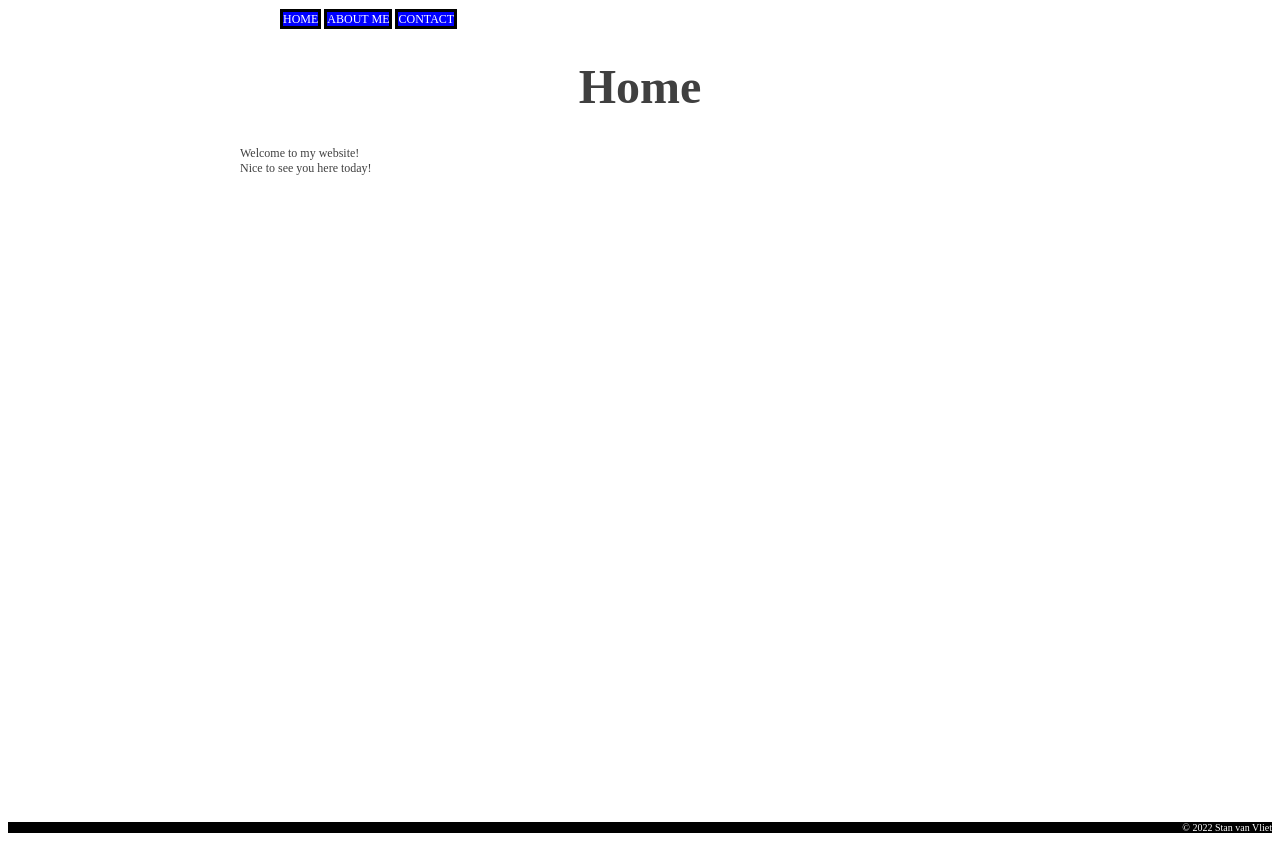
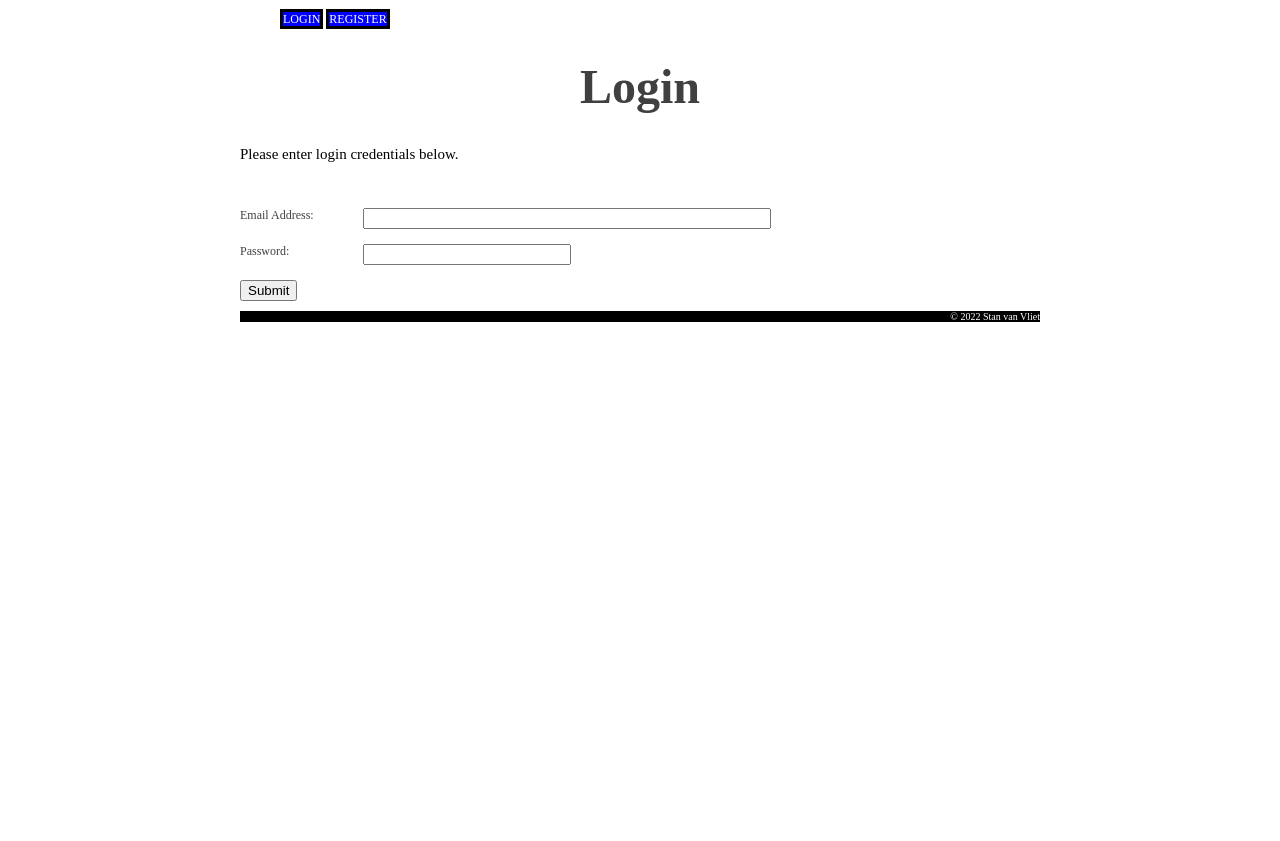
Before and after one commit to Oblivion909/educom-webshop-basis, a PHP site: page / in a window 1280 px wide. After the commit the page ends 322 px from the top, so only its background shows below. Run offline with PHP 8.4, Linux system fonts and the light colour scheme.

Commit message:
Added login and register page

```diff
--- a/CSS/stylesheet.css
+++ b/CSS/stylesheet.css
@@ -53,19 +53,27 @@ textarea
 	height:				120px;
 	resize: 			none;
 }
-
+input[type=password]
+{
+    width:              200px;
+}
 label.MarginForAllingment
 {
 	/* Used to allign the textboxes  with eachother*/
 	display: 			inline-block;
 	width:				120px;
-	text-align:			left;
+	text-align:			center-left;
 }
 .pmessage
 {
 	font-size: 			10px;
 	color:				red;
 	font-style:			italic;
+}
+.pLoginmessage
+{
+    font-size:          15px;
+    color:				black;
 }
 span
 {
--- /dev/null
+++ b/Login.php
@@ -0,0 +1,30 @@
+<?php
+    function showLoginContent()
+    {
+        $_Password =  $_Email ="";
+
+        //Message for Login screen
+        echo
+        '
+            <h1> Login </h1>
+            <p class="pLoginmessage"> Please enter login credentials below.</p>
+            <br><br>
+        ';
+        //A form to enter email, name and password and check them to see if they are correct
+        echo
+        '
+            <form method="post" action="index.php?page=home">
+
+                <label class="MarginForAllingment" for="_EmailAddress">Email Address:</label>
+                <input type="text" id="_EmailAddress" name= "_EmailAddress">
+                <br><br>
+
+                <label class="MarginForAllingment" for="_UserPassword">Password:</label>
+                <input type="password" id="_UserPassword" name= "_UserPassword">
+                <br><br>
+
+                <input type="submit" value="Submit">
+            </form
+        ';
+    }
+?>
--- a/index.php
+++ b/index.php
@@ -7,11 +7,11 @@
         $_RequestedType = $_SERVER['REQUEST_METHOD'];
         if($_RequestedType == 'POST')
         {
-            $_RequestedPage = getPostVar('page', 'home');
+            $_RequestedPage = getPostVar('page', 'Login');
         }
         else
         {
-            $_RequestedPage = getUrlVar('page', 'home');
+            $_RequestedPage = getUrlVar('page', 'Login');
         }
         return $_RequestedPage;
     }
@@ -61,13 +61,35 @@
                 <li><a href="index.php?page=contact"> CONTACT</a></li>
             </ul>';
     }
+    function showLoginMenu()
+    {
+        echo
+        '
+            <div id="PageContainer">
+
+            <ul class="LinkList">
+                <li><a href="index.php?page=Login"> LOGIN</a></li>
+                <li><a href="index.php?page=Register"> REGISTER</a></li>
+            </ul>
+        ';
+    }
     function showBody($_Page)
     {
         //Shows the standard body of the HTML pages
 
-        showMenu();
-        showContent($_Page);
-        showFooter();
+
+        if($_Page == "Login" OR $_Page == "Register")
+        {
+           showLoginMenu();
+           showContent($_Page);
+           showFooter();
+        }
+        else
+        {
+            showMenu();
+            showContent($_Page);
+            showFooter();
+        }
     }
     function showContent($_Page)
     {
@@ -87,6 +109,14 @@
                 require('contact.php');
                 showContactContent();
             break;
+            case 'Login':
+                require('Login.php');
+                showLoginContent();
+            break;
+            case 'Register':
+                require('Register.php');
+                showRegisterContent();
+            break;
         }
         echo '</div> ';
     }
```
Also changed, not shown: Register.php (added, +38 -0 lines), users.txt (added).
